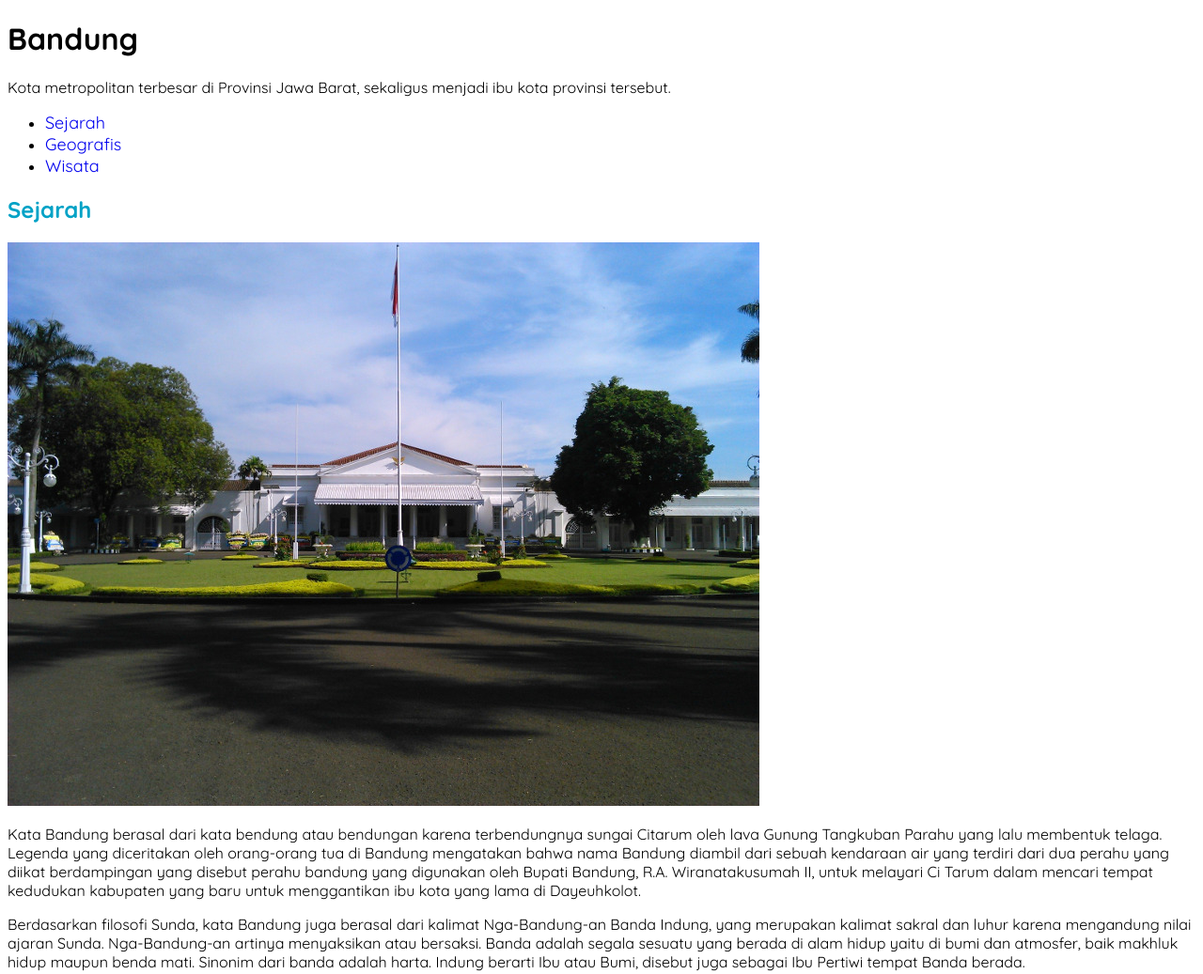
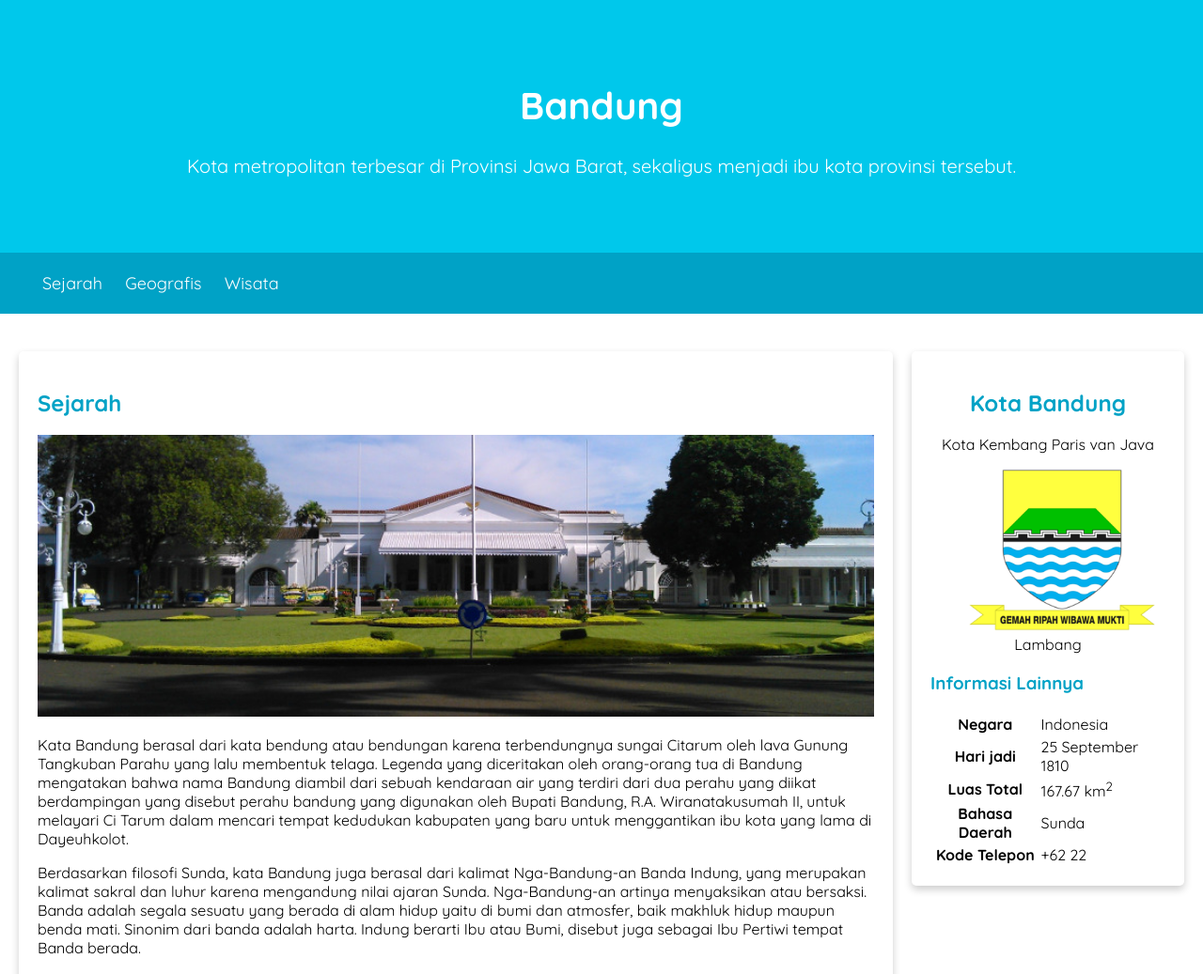
Before and after one commit to JioaF/dicoding_project, a plain HTML site: page dicoding_web_fundamental/index.html in a window 1280 px wide. Shown: the top 1037 px of the page at 94% size. Drawn offline with Linux system fonts and the light colour scheme.

Commit message:
add styling and mobile ui/ux friendly

```diff
--- a/dicoding_web_fundamental/assets/styles/style.css
+++ b/dicoding_web_fundamental/assets/styles/style.css
@@ -1,14 +1,46 @@
 @import url('https://fonts.googleapis.com/css?family=Quicksand:400,700&display=swap');
 
-
+/* tag selector */
+*{
+    box-sizing: border-box;
+}
 body{
     font-family: 'Quicksand', sans-serif;
+    margin: 0;
+    padding: 0;
+}
+header{
+    display: inline;
+}
+main{
+    padding: 20px;
+    overflow: auto;
 }
 
 nav a{
     font-size: 18px;
     font-weight: 400;
     text-decoration: none;
+}
+
+nav{
+    background-color: #00a2c6;
+    padding: 5px;
+    position: sticky;
+    top: 0;
+}
+
+nav li{
+    display: inline;
+    list-style-type: none;
+    margin-right: 20px;
+}
+
+nav a{
+    font-size: 18px;
+    font-weight: 400px;
+    text-decoration: none;
+    color: white;
 }
 
 nav a:hover{
@@ -19,9 +51,12 @@ h2, h3{
     color: #00a2c6;
 }
 
-.profile header{
-    text-align: center;
+aside{
+    float: right;
+    width: 25%;
+    padding-left: 20px;
 }
+
 
 footer{
     padding: 20px;
@@ -30,3 +65,51 @@ footer{
     text-align: center;
     font-weight: bold;
 }
+
+
+/* class selector */
+.profile header{
+    text-align: center;
+}
+
+.featured-image{
+    width: 100%;
+    max-height: 300px;
+    object-fit: cover;
+    object-position: center;
+}
+
+.profile img{
+    width: 200px;
+}
+
+.card{
+    box-shadow: 0 4px 8px 0 rgba(0, 0, 0, 0.2);
+    border-radius: 5px;
+    padding: 20px;
+    margin-top: 20px;
+}
+
+.jumbotron{
+    padding: 60px;
+    background-color: #00c8eb;
+    text-align: center;
+    font-size: 20px;
+    color: white;
+}
+
+/* id selector */
+#content{
+    float: left;
+    width: 75%;
+}
+
+@media screen and (max-width: 1000px){
+    aside{
+        width: 100%;
+        padding: 0;
+    }
+    #content{
+        width: 100%;
+    }
+}
--- a/dicoding_web_fundamental/index.html
+++ b/dicoding_web_fundamental/index.html
@@ -11,11 +11,13 @@
   <body>
     <!-- Start of Header -->
     <header>
-      <h1>Bandung</h1>
-      <p>
-        Kota metropolitan terbesar di Provinsi Jawa Barat, sekaligus menjadi ibu
-        kota provinsi tersebut.
-      </p>
+      <div class="jumbotron">
+        <h1>Bandung</h1>
+        <p>
+          Kota metropolitan terbesar di Provinsi Jawa Barat, sekaligus menjadi ibu
+          kota provinsi tersebut.
+        </p>
+      </div>
       <nav>
         <ul>
           <li><a href="#sejarah">Sejarah</a></li>
@@ -28,9 +30,9 @@
     <!-- Start of Main -->
     <main>
       <div id="content">
-        <article id="sejarah">
+        <article id="sejarah" class="card">
           <h2>Sejarah</h2>
-          <img src="./assets/image/history.jpg" alt="" />
+          <img src="./assets/image/history.jpg" alt="" class="featured-image"/>
           <p>
             Kata Bandung berasal dari kata bendung atau bendungan karena
             terbendungnya sungai Citarum oleh lava Gunung Tangkuban Parahu yang
@@ -54,16 +56,16 @@
           </p>
         </article>
 
-        <article id="geografis">
+        <article id="geografis" class="card">
           <h2>Geografis</h2>
-          <img src="./assets/image/geografis.jpg" alt="" />
+          <img src="./assets/image/geografis.jpg" alt="" class="featured-image"/>
           <p>
             Kota Bandung dikelilingi oleh pegunungan, sehingga bentuk morfologi
             wilayahnya bagaikan sebuah mangkok raksasa
           </p>
         </article>
 
-        <article id="wisata">
+        <article id="wisata" class="card">
           <h2>Wisata</h2>
           <p>
             Kota Bandung telah menjadi tujuan utama dalam menikmati liburan
@@ -73,22 +75,22 @@
 
           <section>
             <h3>Farm House Lembang</h3>
-            <img src="./assets/image/farm-house.jpg" alt="" />
+            <img src="./assets/image/farm-house.jpg" alt="" class="featured-image"/>
             <h4>Lokasi</h4>
             <p>
               Berada di jalur utama Bandung-Lembang, Farm House menjadi objek
               wisata yang tidak pernah sepi pengunjung.
             </p>
+            <h4>Kondisi</h4>
+              <p>
+                Selain karena letaknya strategis, kawasan ini juga menghadirkan nuansa wisata khas Eropa. Semua itu diterapkan dalam bentuk spot swafoto Instagramable.
+              </p>
           </section>
 
-          <!-- <h4>Kondisi</h4>
-                <p>Selain karena letaknya strategis, kawasan ini juga menghadirkan nuansa wisata khas Eropa. Semua itu diterapkan dalam
-                    bentuk
-                    spot swafoto Instagramable.</p> -->
 
           <section>
             <h3>Observatorium Bosscha</h3>
-            <img src="./assets/image/bosscha.jpg" alt="" />
+            <img src="./assets/image/bosscha.jpg" alt="" class="featured-image"/>
             <p>
               Memiliki beberapa teleskop, antara lain, Refraktor Ganda Zeiss,
               Schmidt Bimasakti, Refraktor Bamberg, Cassegrain GOTO, dan
@@ -99,7 +101,7 @@
       </div>
 
       <aside>
-        <article class="profile">
+        <article class="profile card">
           <header>
             <h2>Kota Bandung</h2>
             <p>Kota Kembang Paris van Java</p>
```
Also changed, not shown: 1 other file.
